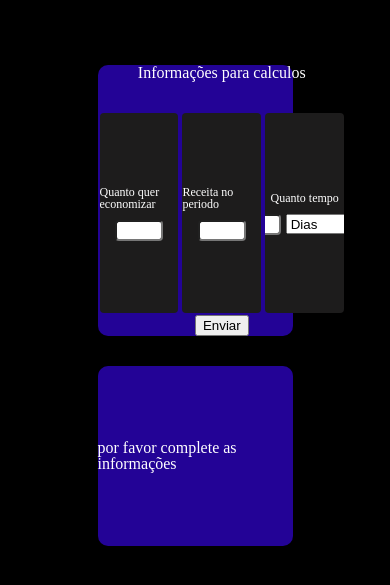
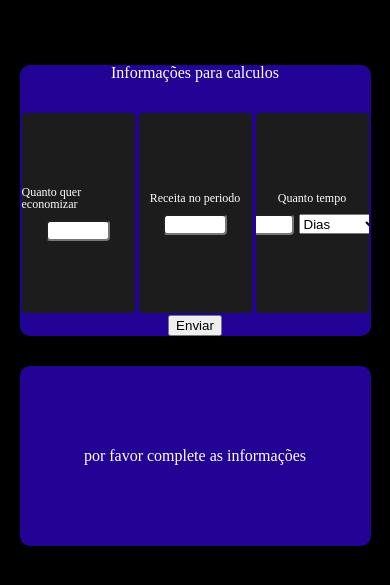
Before and after one commit to estrela801/sitema-gestao-financeira, a plain HTML site: page index.HTML in a window 390 px wide. Both pictures are taken after a click on the button "Enviar". Shown: the part 137-722 px from the top of the page. Drawn offline with Linux system fonts and the light colour scheme.

Commit message:
feat: many things

```diff
--- a/index.HTML
+++ b/index.HTML
@@ -39,9 +39,9 @@
             </div>
             <button class="btn" type="button">Enviar</button>
         </section>
-        <section class="main-elements">
+        <!-- <section class="main-elements">
             <div class="resposta"></div>
-        </section>
+        </section> -->
     </main>
     <div class="root"></div>
 </body>
--- a/src/scriptsJS/index.js
+++ b/src/scriptsJS/index.js
@@ -4,8 +4,24 @@ const receita = document.querySelector('.receita');
 const tempoEconomia = document.querySelector('.tempo');
 const diaMesAno = document.querySelector('.dma');
 function resposta(texto) {
-    const resposta = document.querySelector('.resposta');
-    resposta.innerHTML = texto;
+    const elementOld = document.querySelector('.resposta');
+    const fatherOld = document.querySelector('.novo');
+    if (elementOld) {
+        elementOld.remove();
+        if (fatherOld)
+            fatherOld.remove();
+    }
+    else {
+        console.log('ja existe');
+        const section = document.createElement('section');
+        section.classList.add('main-elements');
+        section.classList.add('novo');
+        const resposta = document.createElement('div');
+        resposta.classList.add('resposta');
+        resposta.innerHTML = texto;
+        section.appendChild(resposta);
+        document.body.append(section);
+    }
 }
 function calculaEconomia(valor, receita, tempo, dma) {
     console.log("testasdasde");
--- a/style.css
+++ b/style.css
@@ -103,8 +103,15 @@ input[type="number"]::-webkit-outer-spin-button {
 .main-elements .main-content select{
     height: 20px;
     margin: 10px 0 0 5px;
+    width: 80px;
 
 }
 .main-elements .main-content .tempo{
     width: 40px;
 }
+
+@media screen and (min-width: 300px) and (max-width: 500px) {
+    .main-elements{
+        width: 90%;
+    }
+}
```
Also changed, not shown: src/scriptsTS/index.ts (+18 -2 lines).
